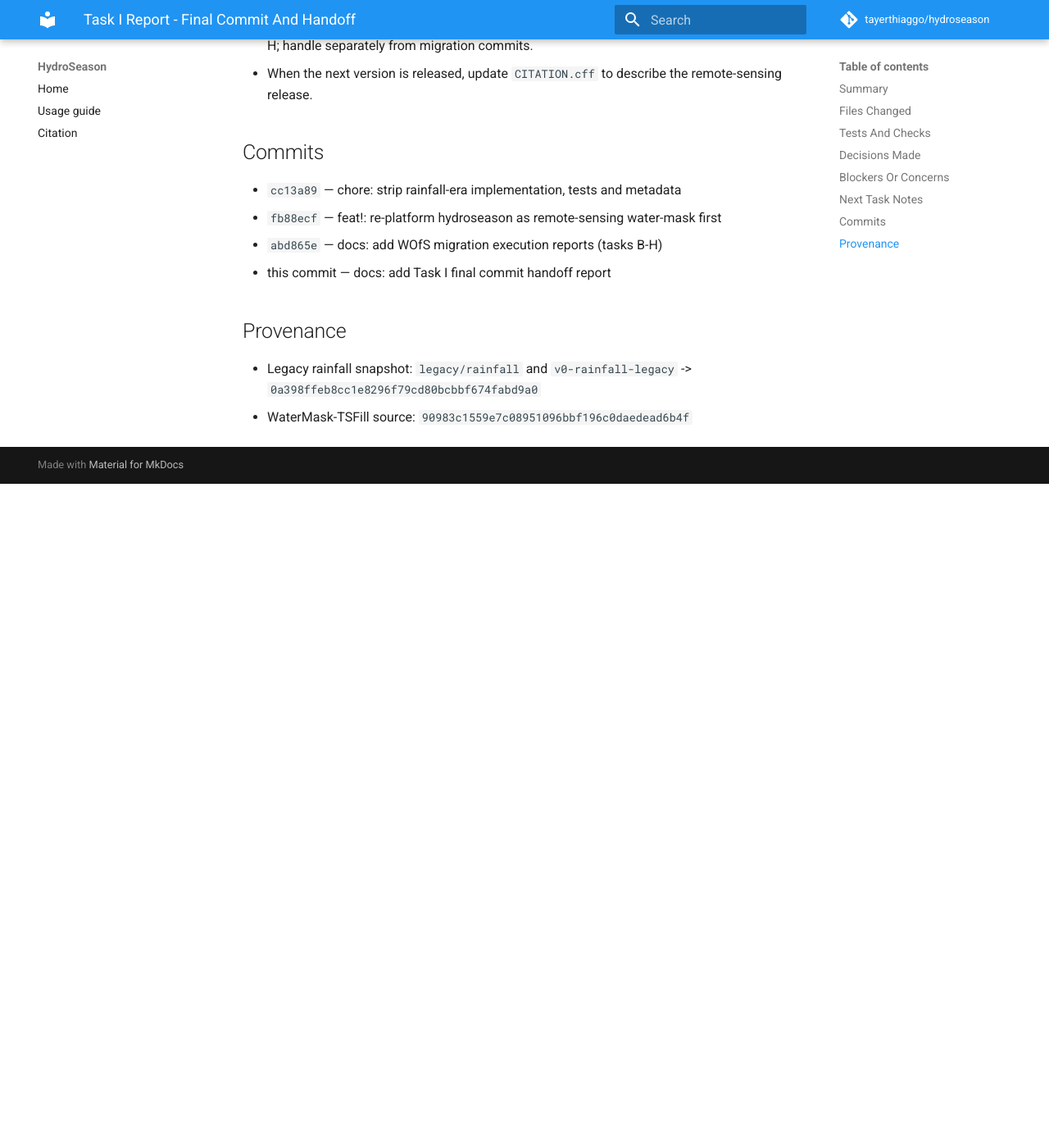
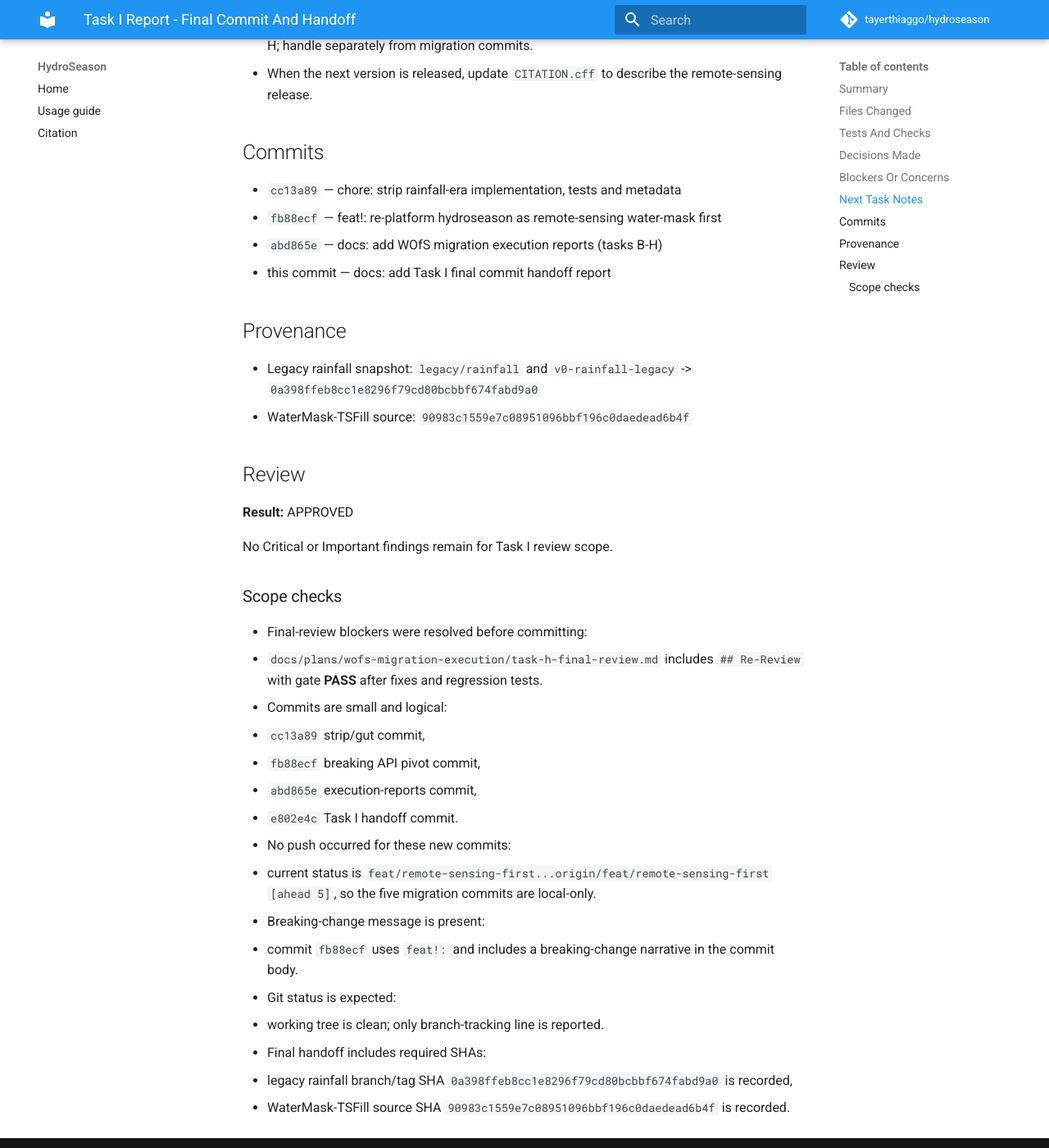
Before and after one commit to tayerthiaggo/hydroseason, an MkDocs documentation site: the page built from docs/plans/wofs-migration-execution/task-i-final-commit.md, in a window 1280 px wide and 1400 px high, scrolled down 1570 px. Shown: the whole window at 82% size. Built offline with MkDocs 1.6.1 and Material for MkDocs 9.7.7, drawn with Linux system fonts in a browser that asks for light colours; comment, search, counter and statistics services are not loaded; before the commit the page ends 2160 px from its top, so only the background shows below that.

Commit message:
docs: append Task I review approval

```diff
--- a/docs/plans/wofs-migration-execution/task-i-final-commit.md
+++ b/docs/plans/wofs-migration-execution/task-i-final-commit.md
@@ -56,3 +56,28 @@ None. All Task H blockers fixed and verified before committing.
 
 - Legacy rainfall snapshot: `legacy/rainfall` and `v0-rainfall-legacy` -> `0a398ffeb8cc1e8296f79cd80bcbbf674fabd9a0`
 - WaterMask-TSFill source: `90983c1559e7c08951096bbf196c0daedead6b4f`
+
+## Review
+
+**Result:** APPROVED
+
+No Critical or Important findings remain for Task I review scope.
+
+### Scope checks
+
+- Final-review blockers were resolved before committing:
+  - `docs/plans/wofs-migration-execution/task-h-final-review.md` includes `## Re-Review` with gate **PASS** after fixes and regression tests.
+- Commits are small and logical:
+  - `cc13a89` strip/gut commit,
+  - `fb88ecf` breaking API pivot commit,
+  - `abd865e` execution-reports commit,
+  - `e802e4c` Task I handoff commit.
+- No push occurred for these new commits:
+  - current status is `feat/remote-sensing-first...origin/feat/remote-sensing-first [ahead 5]`, so the five migration commits are local-only.
+- Breaking-change message is present:
+  - commit `fb88ecf` uses `feat!:` and includes a breaking-change narrative in the commit body.
+- Git status is expected:
+  - working tree is clean; only branch-tracking line is reported.
+- Final handoff includes required SHAs:
+  - legacy rainfall branch/tag SHA `0a398ffeb8cc1e8296f79cd80bcbbf674fabd9a0` is recorded,
+  - WaterMask-TSFill source SHA `90983c1559e7c08951096bbf196c0daedead6b4f` is recorded.
```
